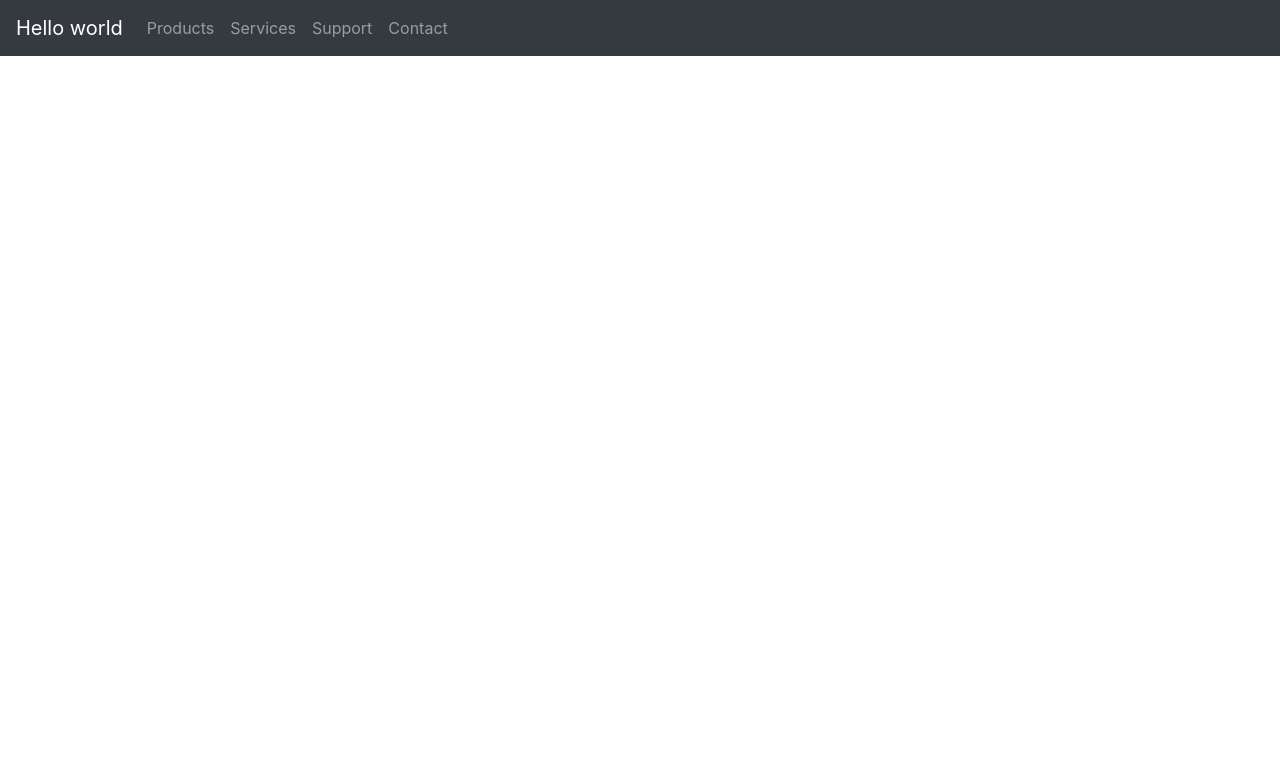
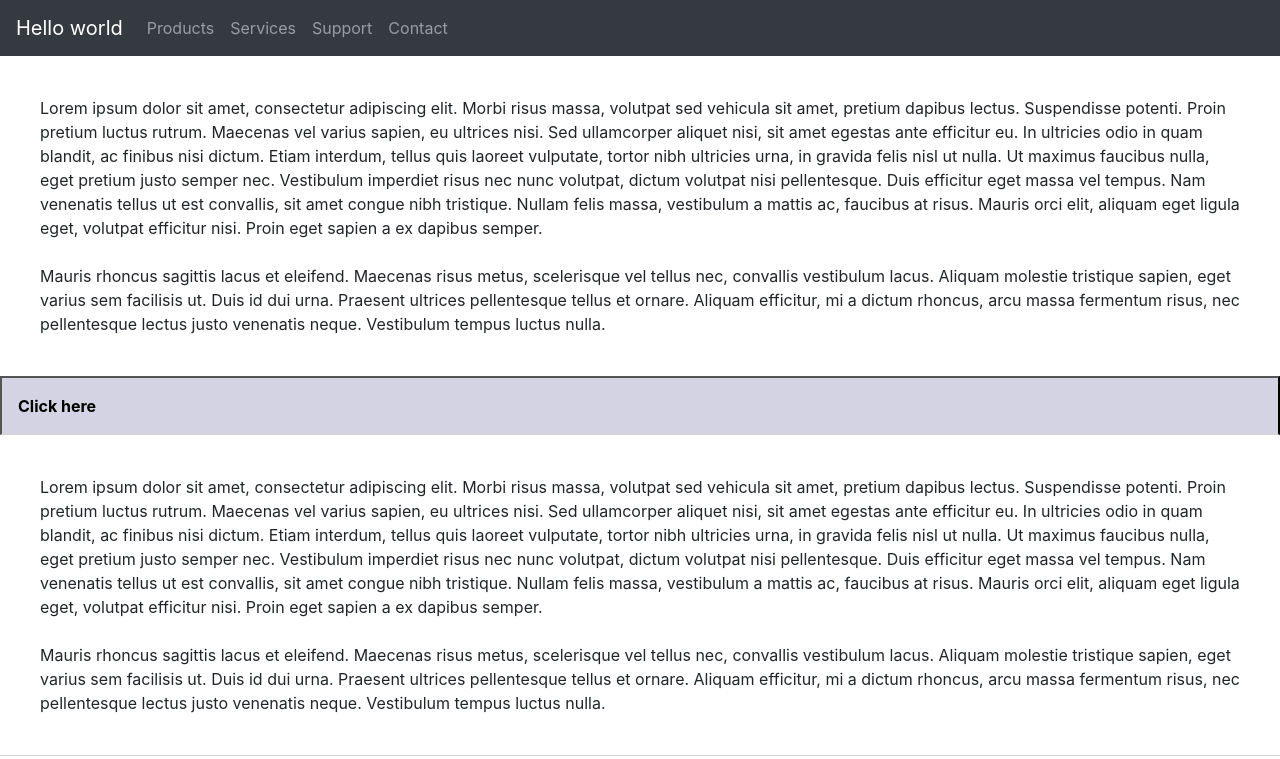
Before and after one commit to erhed/simple-bootstrap-menu-1, a plain HTML site: page index.html in a window 1280 px wide. Drawn offline with nearby package versions, Linux system fonts and the light colour scheme.

Commit message:
Added content and content toggle-button

```diff
--- a/index.html
+++ b/index.html
@@ -12,6 +12,7 @@
   <meta name="viewport" content="width=device-width, initial-scale=1.0">
   <meta http-equiv="X-UA-Compatible" content="ie=edge">
   <title>Bootstrap 4 - navbar</title>
+  <link rel="stylesheet" href="style.css">
 
 </head>
 
@@ -31,7 +32,7 @@
           <a href="#" class="nav-link">Services</a>
         </li>
         <li class="nav-item">
-            <a href="#" class="nav-link">Support</a>
+          <a href="#" class="nav-link">Support</a>
         </li>
         <li class="nav-item">
           <a href="#" class="nav-link">Contact</a>
@@ -39,6 +40,52 @@
       </ul>
     </div>
   </nav>
+
+  <div class="contentContainer">
+    <p>
+      Lorem ipsum dolor sit amet, consectetur adipiscing elit. Morbi risus massa, volutpat sed vehicula sit amet,
+      pretium dapibus lectus. Suspendisse potenti. Proin pretium luctus rutrum. Maecenas vel varius sapien, eu
+      ultrices nisi. Sed ullamcorper aliquet nisi, sit amet egestas ante efficitur eu. In ultricies odio in quam
+      blandit, ac finibus nisi dictum. Etiam interdum, tellus quis laoreet vulputate, tortor nibh ultricies urna,
+      in gravida felis nisl ut nulla. Ut maximus faucibus nulla, eget pretium justo semper nec. Vestibulum
+      imperdiet risus nec nunc volutpat, dictum volutpat nisi pellentesque. Duis efficitur eget massa vel tempus.
+      Nam venenatis tellus ut est convallis, sit amet congue nibh tristique. Nullam felis massa, vestibulum a
+      mattis ac, faucibus at risus. Mauris orci elit, aliquam eget ligula eget, volutpat efficitur nisi. Proin eget
+      sapien a ex dapibus semper.
+      <br /><br />
+      Mauris rhoncus sagittis lacus et eleifend. Maecenas risus metus, scelerisque vel tellus nec, convallis
+      vestibulum lacus. Aliquam molestie tristique sapien, eget varius sem facilisis ut. Duis id dui urna. Praesent
+      ultrices pellentesque tellus et ornare. Aliquam efficitur, mi a dictum rhoncus, arcu massa fermentum risus,
+      nec pellentesque lectus justo venenatis neque. Vestibulum tempus luctus nulla.
+    </p>
+  </div>
+
+  <div>
+    <button class="collapseButton" type="button" data-toggle="collapse" data-target="#collapseExample" aria-expanded="true"
+      aria-controls="collapseExample">
+      Click here
+    </button>
+    <div class="collapse show" id="collapseExample">
+      <div class="collapseContainer">
+        <div class="contentContainer">
+          Lorem ipsum dolor sit amet, consectetur adipiscing elit. Morbi risus massa, volutpat sed vehicula sit amet,
+          pretium dapibus lectus. Suspendisse potenti. Proin pretium luctus rutrum. Maecenas vel varius sapien, eu
+          ultrices nisi. Sed ullamcorper aliquet nisi, sit amet egestas ante efficitur eu. In ultricies odio in quam
+          blandit, ac finibus nisi dictum. Etiam interdum, tellus quis laoreet vulputate, tortor nibh ultricies urna,
+          in gravida felis nisl ut nulla. Ut maximus faucibus nulla, eget pretium justo semper nec. Vestibulum
+          imperdiet risus nec nunc volutpat, dictum volutpat nisi pellentesque. Duis efficitur eget massa vel tempus.
+          Nam venenatis tellus ut est convallis, sit amet congue nibh tristique. Nullam felis massa, vestibulum a
+          mattis ac, faucibus at risus. Mauris orci elit, aliquam eget ligula eget, volutpat efficitur nisi. Proin eget
+          sapien a ex dapibus semper.
+          <br /><br />
+          Mauris rhoncus sagittis lacus et eleifend. Maecenas risus metus, scelerisque vel tellus nec, convallis
+          vestibulum lacus. Aliquam molestie tristique sapien, eget varius sem facilisis ut. Duis id dui urna. Praesent
+          ultrices pellentesque tellus et ornare. Aliquam efficitur, mi a dictum rhoncus, arcu massa fermentum risus,
+          nec pellentesque lectus justo venenatis neque. Vestibulum tempus luctus nulla.
+        </div>
+      </div>
+    </div>
+  </div>
 
   <!-- Import bootstrap & jquery JS -->
   <script src="https://code.jquery.com/jquery-3.3.1.slim.min.js" integrity="sha384-q8i/X+965DzO0rT7abK41JStQIAqVgRVzpbzo5smXKp4YfRvH+8abtTE1Pi6jizo"
--- /dev/null
+++ b/style.css
@@ -0,0 +1,16 @@
+.contentContainer {
+  margin: 40px;
+}
+
+.collapseButton {
+  width: 100%;
+  background: rgb(212, 211, 228);
+  border-bottom: 1px solid lightgray;
+  padding: 16px;
+  text-align: left;
+  font-weight: bold;
+}
+
+.collapseContainer {
+  border-bottom: 1px solid lightgray;
+}
```
